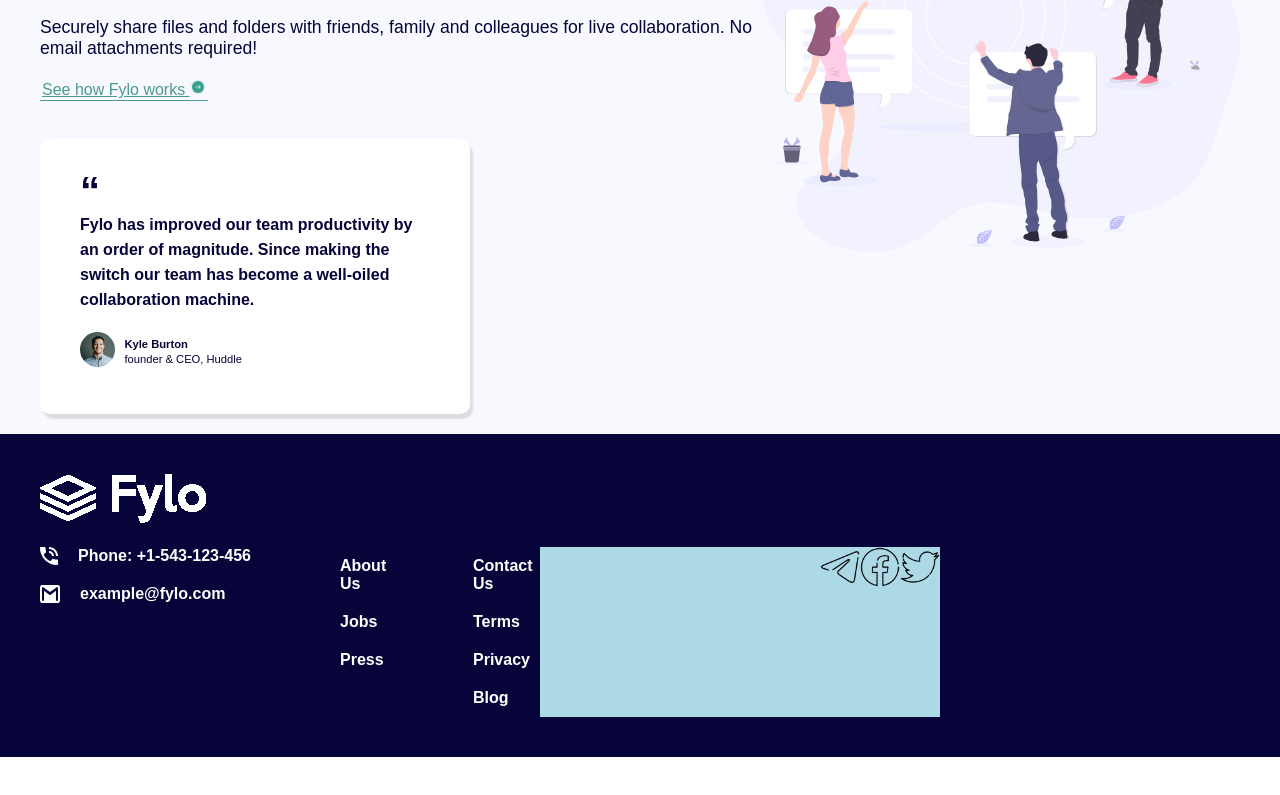
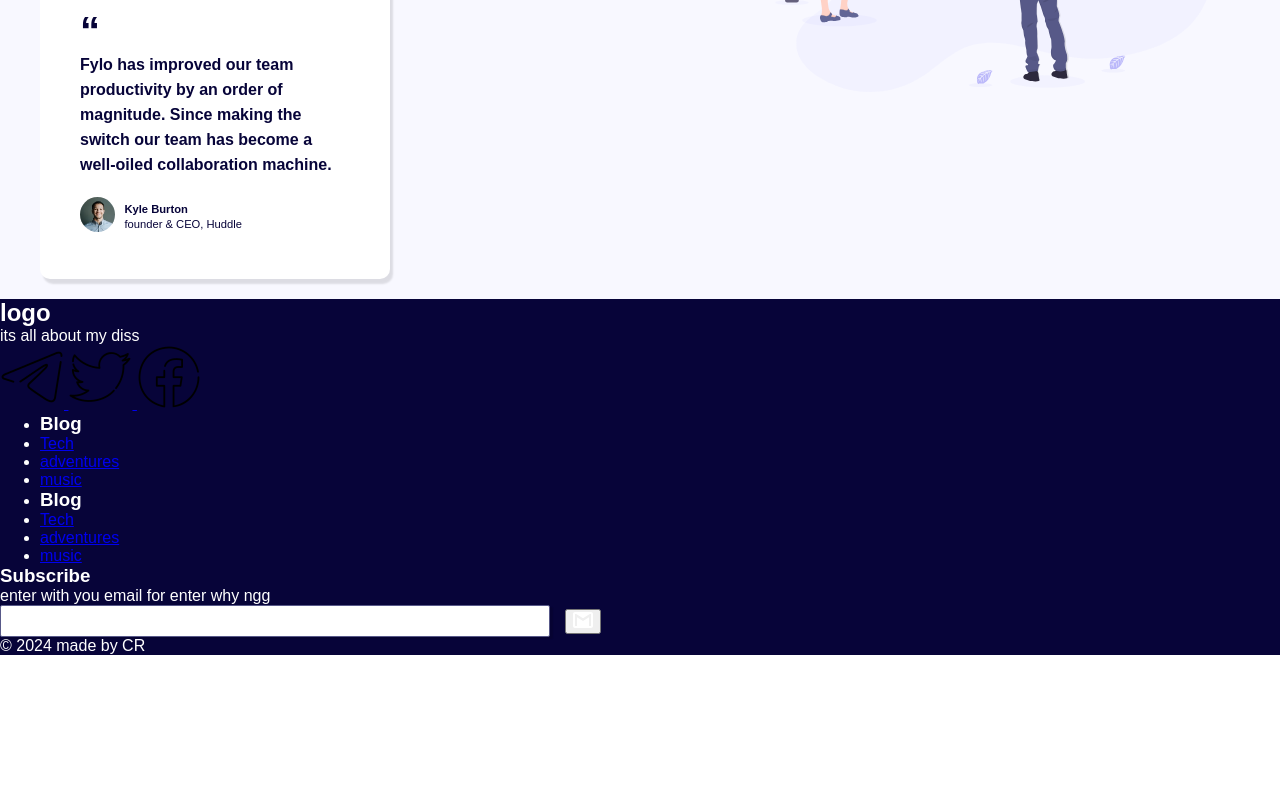
Before and after one commit to cleybsonreis/lading-page, a plain HTML site: page index.html in a window 1280 px wide. Shown: the part 1008-1803 px from the top of the page. Drawn offline with Linux system fonts and the light colour scheme.

Commit message:
html do footer feito, eu achoné, pq eu nem salvei e desliguei o pc

```diff
--- a/index.html
+++ b/index.html
@@ -65,37 +65,64 @@
                                 </div>
         </section>
         <footer>
-                <section><img src="images/newlogo.png" alt="logo"> <br></section>
-
-                <div id="rodape">
-
-                        <div id="contato">
-                            <div class="fone">
-                                <img src="images/icon-phone.svg" alt="telefone">
-                                <p> Phone: +1-543-123-456</p>
-                            </div>
-                            <div class="footer-email">
-                                <img src="images/icon-email.svg" alt="email">
-                                <p>example@fylo.com</p>
+               <div id="footer-content">
+                    <div id="footer-contacts">
+                        <h1>logo</h1>
+                        <p>its all about my diss</p>
+                        <div id="footer-social-media">
+                            <a href="#" class="footer-link" id="telegram">
+                                <img src="images/telegram.png" alt="telegram">
+                            </a>
+                            <a href="#" class="footer-link" id="twitter">
+                                <img src="images/twitter.png" alt="twitter">
+                            </a>
+                            <a href="#" class="footer-link" id="face">
+                                <img src="images/face.png" alt="face">
+                            </a>
+                            <ul class="footer-list">
+                                <li>
+                                    <h3>Blog</h3>
+                                </li>
+                                <li>
+                                    <a href="#" class="footer-link">Tech</a>
+                                </li>
+                                <li>
+                                    <a href="#" class="footer-link">adventures</a>
+                                </li>
+                                <li>
+                                    <a href="#" class="footer-link">music</a>
+                                </li>
+                            </ul>
+                            <ul class="footer-list">
+                                <li>
+                                    <h3>Blog</h3>
+                                </li>
+                                <li>
+                                    <a href="#" class="footer-link">Tech</a>
+                                </li>
+                                <li>
+                                    <a href="#" class="footer-link">adventures</a>
+                                </li>
+                                <li>
+                                    <a href="#" class="footer-link">music</a>
+                                </li>
+                            </ul>
+                            <div id="footer-subscribe"></div>
+                            <h3>Subscribe</h3>
+                            <p>
+                                enter with you email for enter why ngg
+                            </p>
+                            <div dir="input-group">
+                                <input type="email" id="email">
+                                <button>
+                                    <img src="images/icon-email.svg" alt="email">
+                                </button>
                             </div>
                         </div>
-                        <nav id="footer-link">
-                            <ul>
-                                <li><a href="#">About Us</a></li>
-                                <li><a href="#">Jobs</a></li>
-                                <li><a href="#">Press</a></li>
-                                <li><a href="#">Contact Us</a></li>
-                                <li><a href="#"> Terms</a></li>
-                                <li><a href="#">Privacy</a></li>
-                                <li><a href="#">Blog</a></li>
-                            </ul>
-                        </nav>
-                        <div id="img-footer">
-                            <img src="images/twitter.png" alt="">
-                            <img src="images/face.png" alt="">
-                            <img src="images/telegram.png" alt="">
-
-                        </div>
+                    </div>
+               </div>
+                <div id="footer-copyright">
+                    &#169 2024 made by CR
                 </div>
 
 
--- a/style.css
+++ b/style.css
@@ -1,5 +1,6 @@
 *{
     margin: 0;
+    box-sizing: border-box;
 
 }
 :root{
@@ -181,99 +182,5 @@ float: right;
 footer{
     background-color: var(--cor1);
     color: white;
-    font-weight: bold;
-    padding: 40px ;
-
+    width: 100%;
 }
-.logo-footer{
-    color: white;
-    margin-bottom: 10px;
-}
-.contato{
-    color: white;
-    font-size: 1em;
-    font-family: "Raleway", sans-serif;
-
-
-}
-#li{
-    text-decoration: none;
-    color: white;
-    margin-bottom: 10px;
-}
-.footer-link{
-    columns: 2;
-    margin-left: 15vw;
-    width: 200px;
-    font-size: 1.1em;
-    color: white;
-    margin-right: 50px;
-}
-.footer-cl{
-    display: flex;
-}
-.footer-phone{
-    margin-bottom: 10px;
-}
-#footer-img{
-    margin-right: 5px;
-    width: 13px;
-}
-section#telefone > img {
-    margin-right: 20px;
-}
-#telefone{
-    display: flex;
-    margin-top: 20px;
-    margin-bottom: 20px;
-}
-section#footer-email > img{
-    margin-right: 20px;
-}
-#footer-email{
-    display: flex;
-}
-#footer-link{
-    width: 250px;
-    columns: 2;
-
-
-}
-#footer-link li {
-    padding: 10px;
-    text-decoration: none;
-    list-style: none;
-}
-
-#footer-link a{
-    text-decoration: none;
-    color: white;
-}
-#rodape{
-    display: flex;
-    margin-top: 20px;
-}
-#contato{
-   width: 250px;
-}
-#img-footer{
-    width: 400px;
-    background-color: lightblue;
-}
-#img-footer >img{
-    width: 40px;
-    float: right;
-}
-.fone{
-    display: flex;
-    margin-bottom: 20px;
-}
-.fone img {
-    margin-right: 20px;
-}
-.footer-email{
-    display: flex;
-}
-.footer-email img {
-    margin-right: 20px;
-}
```
